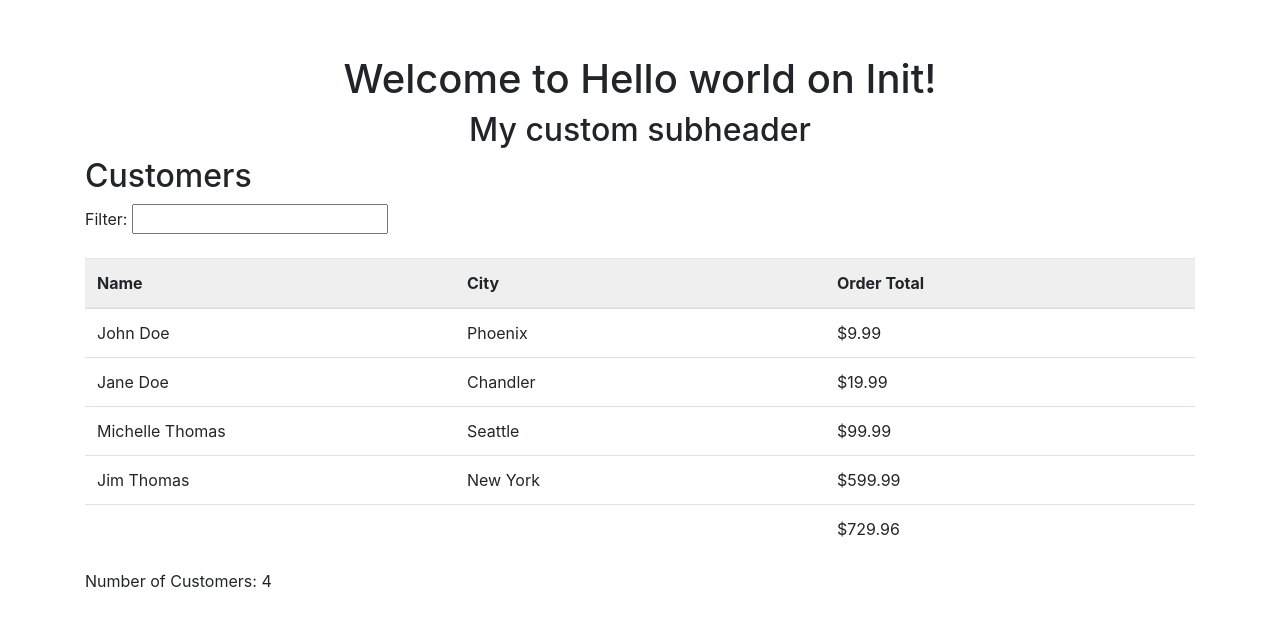
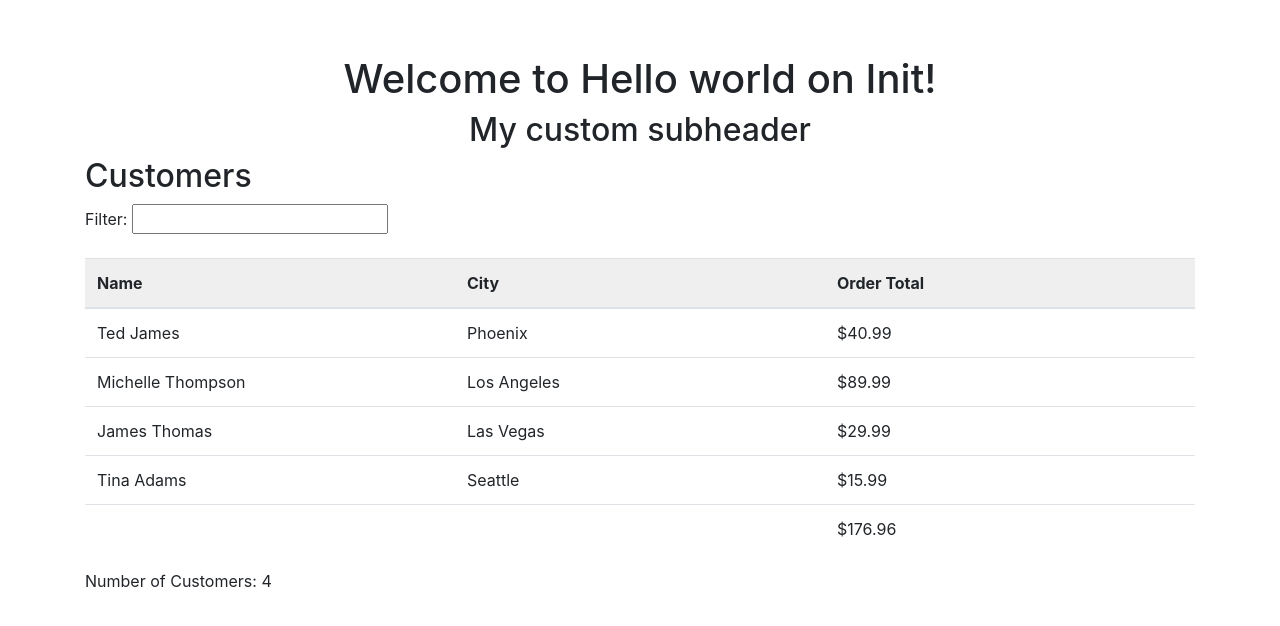
Before and after one commit to ZeroMajor/first-angular-app, an Angular app: page / in a window 1280 px wide. Shown: the top 626 px of the page. Built offline with nearby package versions, Linux system fonts and the light colour scheme.

Commit message:
inject service and get data

```diff
--- a/src/app/customers/customers.component.ts
+++ b/src/app/customers/customers.component.ts
@@ -1,5 +1,6 @@
 import { Component, OnInit } from '@angular/core';
 import { ICustomer } from '../shared/interfaces';
+import { DataService } from '../services/data.service';
 
 @Component({
   selector: 'app-customers',
@@ -10,16 +11,13 @@ export class CustomersComponent implements OnInit {
   title: string;
   people: ICustomer[];
 
-  constructor() { }
+  constructor(private dataService: DataService) { }
 
   ngOnInit() {
     this.title = "Customers";
-    this.people = [
-      { id: 1, name: 'john Doe', city: 'Phoenix', orderTotal: 9.99, customerSince: new Date(2014, 7, 10) },
-      { id: 2, name: 'Jane Doe', city: 'Chandler', orderTotal: 19.99, customerSince: new Date(2017, 2, 22) },
-      { id: 3, name: 'Michelle Thomas', city: 'Seattle', orderTotal: 99.99, customerSince: new Date(2002, 10, 31) },
-      { id: 4, name: 'Jim Thomas', city: 'New York', orderTotal: 599.99, customerSince: new Date(2002, 10, 31) },
-    ];
+    this.dataService
+      .getCustomers()
+      .subscribe((customers: ICustomer[]) => this.people = customers);
   }
 
 }
--- a/src/app/customers/customers.module.ts
+++ b/src/app/customers/customers.module.ts
@@ -9,8 +9,8 @@ import { SharedModule } from '../shared/shared.module';
 import { ServicesModule } from '../services/services.module';
 
 @NgModule({
-    declarations: [ CustomersComponent, CustomerListComponent, FilterTextboxComponent ],
-    imports: [ CommonModule, SharedModule, FormsModule, ServicesModule ],
-    exports: [ CustomersComponent ]
+    declarations: [CustomersComponent, CustomerListComponent, FilterTextboxComponent],
+    imports: [CommonModule, SharedModule, FormsModule, ServicesModule],
+    exports: [CustomersComponent]
 })
 export class CustomersModule { }
--- a/src/app/services/services.module.ts
+++ b/src/app/services/services.module.ts
@@ -1,8 +1,11 @@
 import { NgModule } from '@angular/core';
+import { HttpClientModule } from '@angular/common/http';
+
 import { DataService } from './data.service';
 import { SorterService } from './sorter.service';
 
 @NgModule({
+    imports: [HttpClientModule],
     providers: [DataService, SorterService]
 })
 export class ServicesModule { }
```
Also changed, not shown: 1 other file (tests, documents, lock files or other folders).
